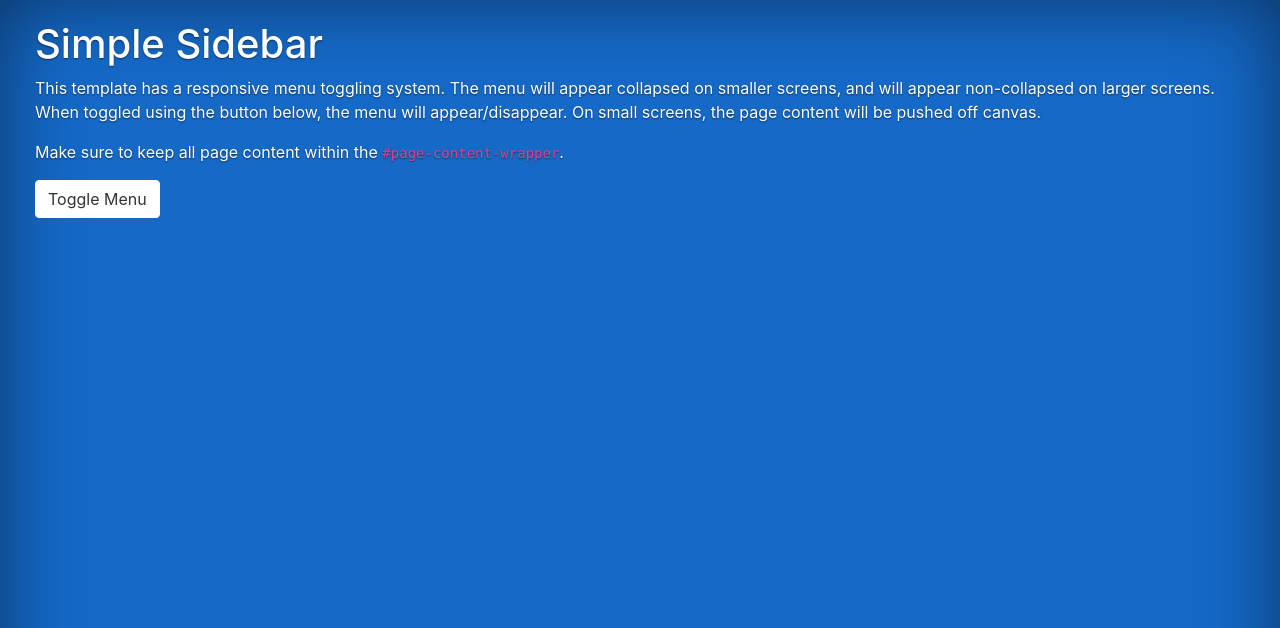
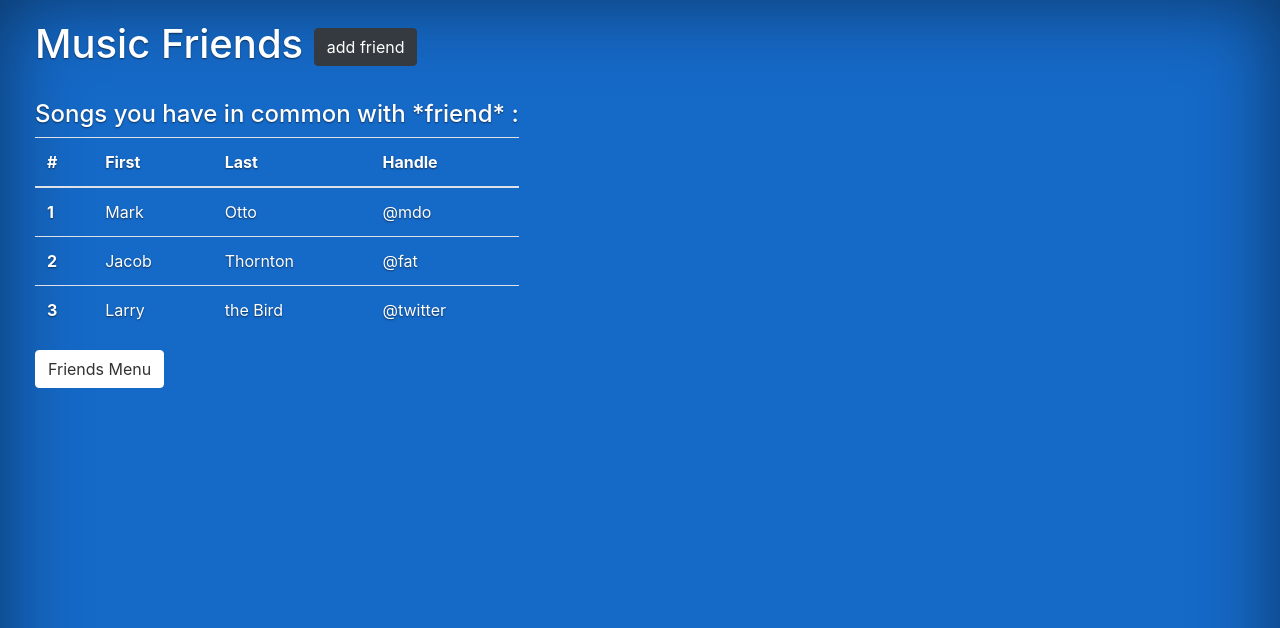
Before and after one commit to daniel-layton-wright/musicfriends, a Django app: template main/templates/main/index.html in a window 1280 px wide. Shown: the top 628 px of the page. Run offline with Django 3.2, Linux system fonts and the light colour scheme; the template is opened without the code that fills it, so the values that code supplies are empty; some libraries are stand-ins or nearby versions.

Commit message:
split the sidebar into sections, added an add friends button and a song table and modifies some text

```diff
--- a/main/templates/main/index.html
+++ b/main/templates/main/index.html
@@ -4,26 +4,37 @@
 <head>
     <meta charset="UTF-8">
     <title>MusicFriends</title>
-
     <link rel="stylesheet" href="https://stackpath.bootstrapcdn.com/bootstrap/4.1.3/css/bootstrap.min.css" integrity="sha384-MCw98/SFnGE8fJT3GXwEOngsV7Zt27NXFoaoApmYm81iuXoPkFOJwJ8ERdknLPMO" crossorigin="anonymous">
 
     <link rel="stylesheet" type="text/css" href="{% static 'main/main.css' %}">
 </head>
 <body>
-
-
 <div id="wrapper">
     <!-- Sidebar -->
     <div id="sidebar-wrapper">
         <ul class="sidebar-nav">
             <li class="sidebar-brand">
-                Friends
-            </li>
+             <section>
+             Added Friends
             {% if asdf %}
             {% for friend in asdf %}
+            </section>
+            </li>
             <li>
                 <a href="#">{{ friend.username }}</a>
             </li>
+
+            <li class="sidebar-brand">
+            <section>
+            Friend Requests
+            </section>
+            </li>
+            <li>
+                <a href="#">{{ friend.username }}</a>
+            </li>
+
+
+
             {% endfor %}
             {% endif %}
         </ul>
@@ -33,10 +44,41 @@
     <!-- Page Content -->
     <div id="page-content-wrapper">
         <div class="container-fluid">
-            <h1>Simple Sidebar</h1>
-            <p>This template has a responsive menu toggling system. The menu will appear collapsed on smaller screens, and will appear non-collapsed on larger screens. When toggled using the button below, the menu will appear/disappear. On small screens, the page content will be pushed off canvas.</p>
-            <p>Make sure to keep all page content within the <code>#page-content-wrapper</code>.</p>
-            <a href="#menu-toggle" class="btn btn-secondary" id="menu-toggle">Toggle Menu</a>
+            <h1>Music Friends  <button type="button" class="btn btn-dark">add friend</button></h1>
+            <br>
+            <h4>  Songs you have in common with *friend* :</h4>
+
+            <table class="table">
+  <thead>
+    <tr>
+      <th scope="col">#</th>
+      <th scope="col">First</th>
+      <th scope="col">Last</th>
+      <th scope="col">Handle</th>
+    </tr>
+  </thead>
+  <tbody>
+    <tr>
+      <th scope="row">1</th>
+      <td>Mark</td>
+      <td>Otto</td>
+      <td>@mdo</td>
+    </tr>
+    <tr>
+      <th scope="row">2</th>
+      <td>Jacob</td>
+      <td>Thornton</td>
+      <td>@fat</td>
+    </tr>
+    <tr>
+      <th scope="row">3</th>
+      <td>Larry</td>
+      <td>the Bird</td>
+      <td>@twitter</td>
+    </tr>
+  </tbody>
+</table>
+    <a href="#menu-toggle" class="btn btn-secondary" id="menu-toggle">Friends Menu</a>
         </div>
     </div>
     <!-- /#page-content-wrapper -->
```
